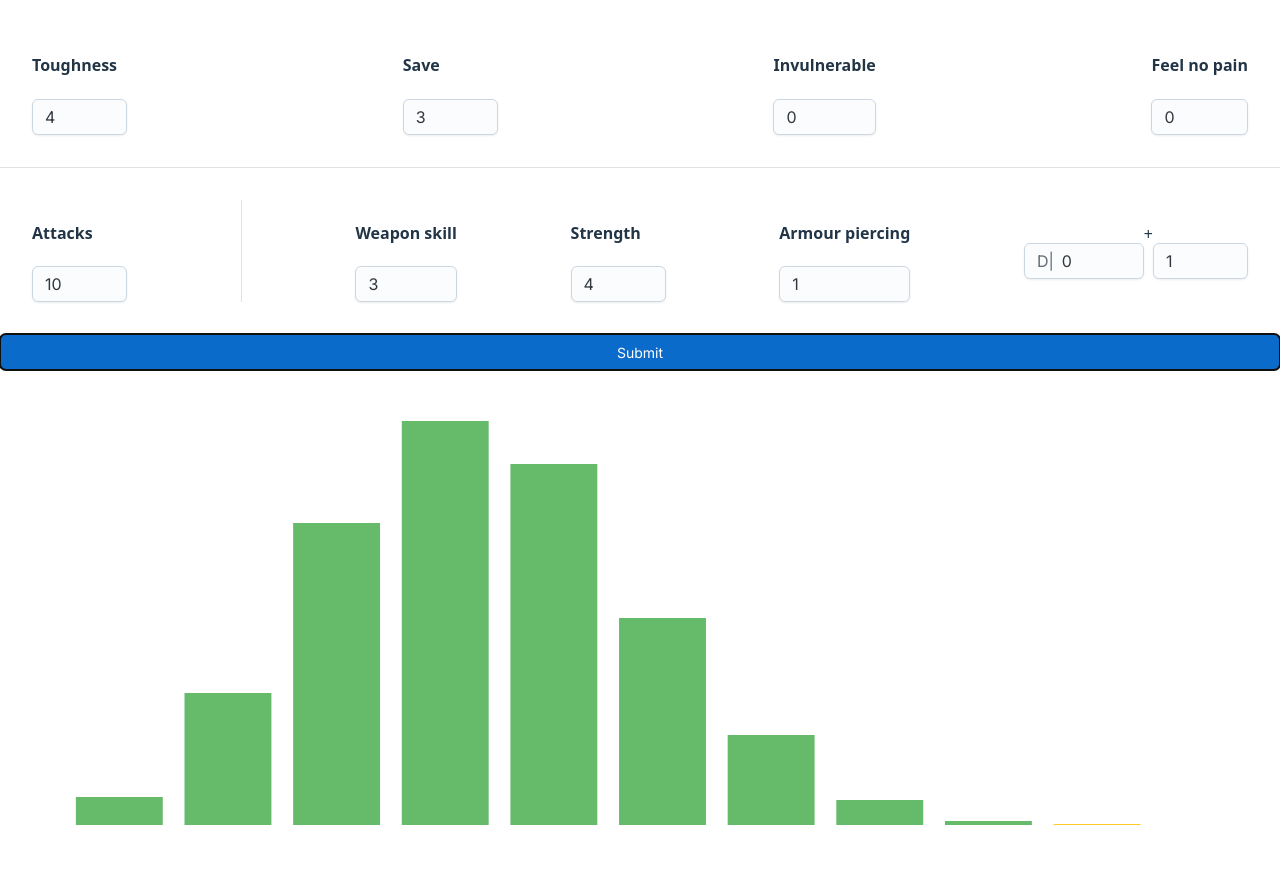
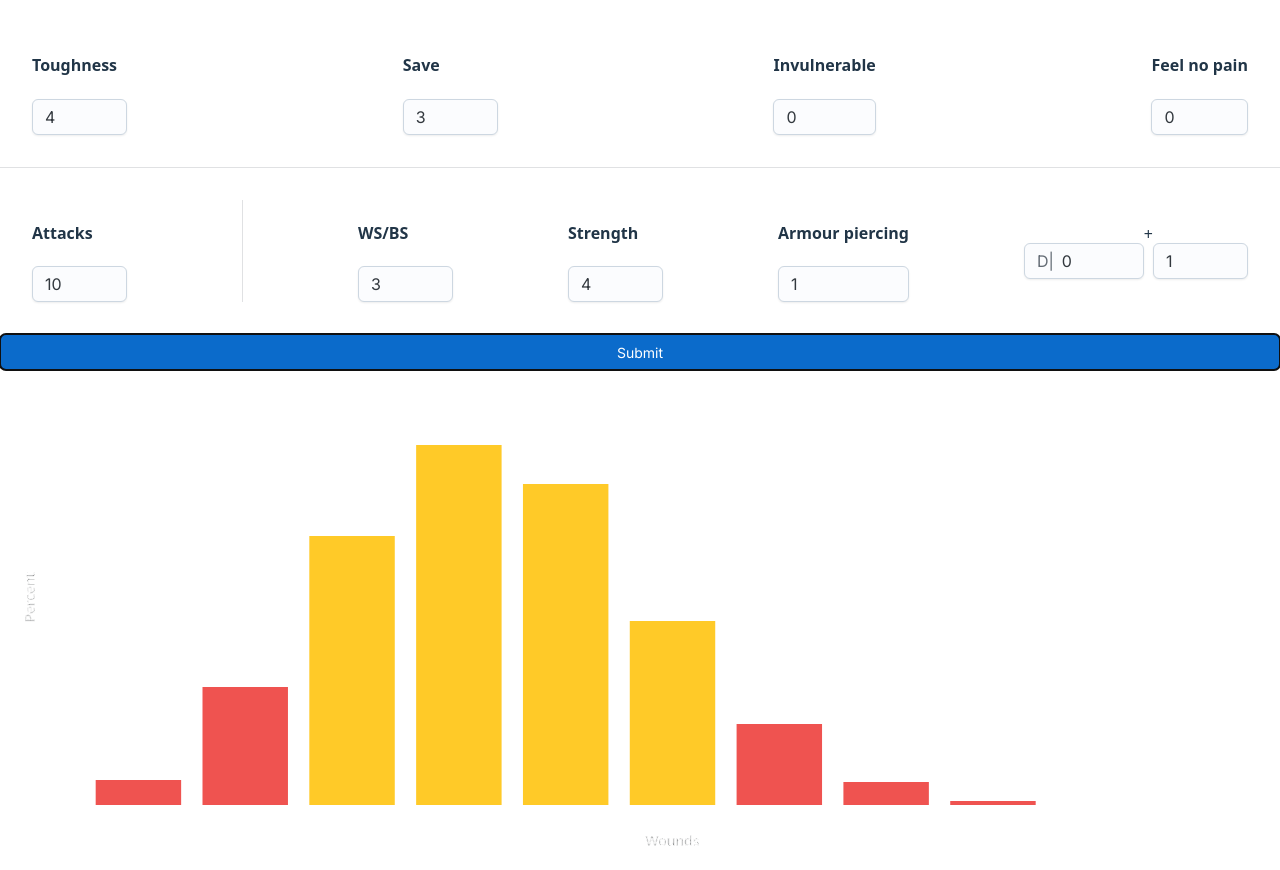
Before and after one commit to CaseyQWood/Mathhammer, a React (Vite) app: page / in a window 1280 px wide. Both pictures are taken after a click on the button "Submit". Built offline with nearby package versions, Linux system fonts and the light colour scheme.

Commit message:
clean up some zombie code, swap y axis to percentages, add labels

```diff
--- a/src/App.tsx
+++ b/src/App.tsx
@@ -90,7 +90,7 @@ function App() {
         >
           <InputField title="Attacks" value={attackStats.attacks} setValue={(value) => handleAttackChange('attacks', value)} min={1} max={150} />
           <Divider orientation="vertical" />
-          <InputField title="Weapon skill" value={attackStats.weaponSkill} setValue={(value) => handleAttackChange('weaponSkill', value)} min={2} max={6} />
+          <InputField title="WS/BS" value={attackStats.weaponSkill} setValue={(value) => handleAttackChange('weaponSkill', value)} min={2} max={6} />
           <InputField title="Strength" value={attackStats.strength} setValue={(value) => handleAttackChange('strength', value)} min={1} max={20} />
           <InputField title="Armour piercing" value={attackStats.armourPiercing} setValue={(value) => handleAttackChange('armourPiercing', value)} min={0} max={6} />
           <Stack
--- a/src/components/resultsBarChart/ResultsBarChart.tsx
+++ b/src/components/resultsBarChart/ResultsBarChart.tsx
@@ -1,5 +1,5 @@
 import { orangePalette } from "@mui/x-charts/colorPalettes"
-import { BarChart, barElementClasses } from '@mui/x-charts/BarChart';
+import { BarChart } from '@mui/x-charts/BarChart';
 import { axisClasses } from '@mui/x-charts/ChartsAxis';
 
 
@@ -9,33 +9,30 @@ interface BarChartProps {
 }
 
 export default function ResultsBarChart({ results }: BarChartProps) {
-    const colors: string[] = ['#006BD6', '#EC407A'];
 
     const resultsTitles: string[] = Object.keys(results)
-    const resultsValue = Object.values(results).map((x) => {
-        return { data: [x] }
+    const resultsValue: (number | null)[] = Object.values(results).map((x) => {
+        return (Number(x) / 50000) * 100
     })
-    console.log(resultsValue)
+    console.log("result values", resultsValue)
 
     return (
         <BarChart
             xAxis={[{
-                data: resultsTitles, colorMap: {
-                    type: 'piecewise',
-                    thresholds: [100, 300, 400],
-                    colors: ['blue', 'red', 'blue'],
+                label: "Wounds",
+                data: resultsTitles
+            }]}
+            yAxis={[{
+                label: "Percent",
+                colorMap: {
+                    type: 'piecewise',            // or 'continuous' / 'ordinal'
+                    thresholds: [10, 30, 50],     // split the scale at these Y values
+                    colors: ['#ef5350',
+                        '#ffca28',
+                        '#66bb6a']
                 }
             }]}
-            yAxis={[{
-                colorMap: {
-                    type: 'piecewise',            // or 'continuous' / 'ordinal'
-                    thresholds: [10, 50, 100],     // split the scale at these Y values
-                    colors: ['#ef5350',           // < 0   → red
-                        '#ffca28',           // 0–50 → amber
-                        '#66bb6a']           // >50  → green
-                }
-            }]}
-            series={[{ data: Object.values(results) }]}
+            series={[{ data: resultsValue }]}
             height={500}
             colors={orangePalette}
             sx={() => ({
@@ -48,6 +45,9 @@ export default function ResultsBarChart({ results }: BarChartProps) {
                     [`.${axisClasses.tickLabel}`]: {
                         fill: '#ffffff',
                     },
+                    [`.${axisClasses.label}`]: {
+                        stroke: "#ffffff"
+                    }
                 },
 
             })}
```
